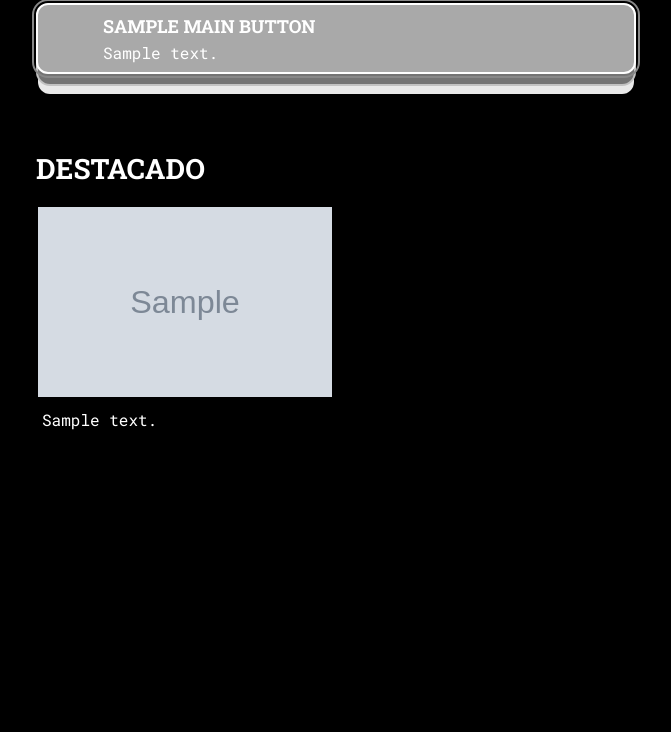
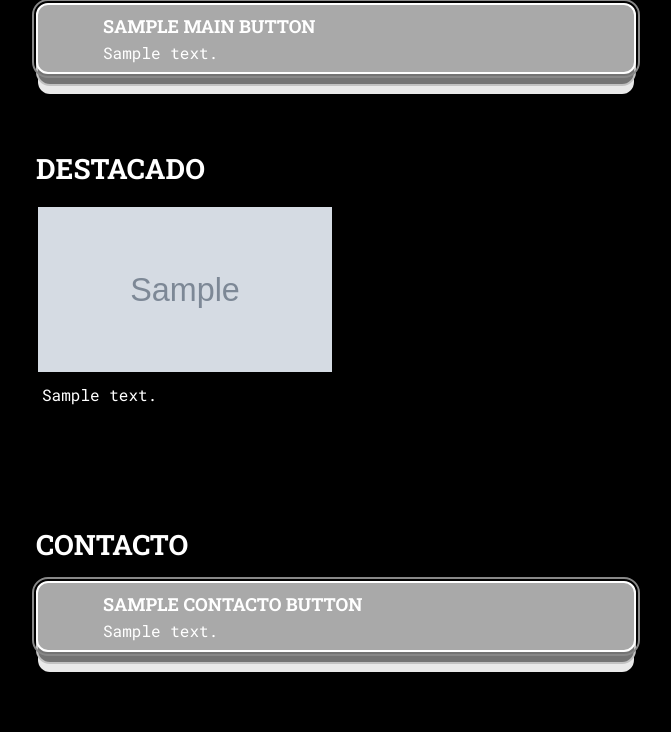
Before and after one commit to chimallidev/chimallidev_links_2, a FastAPI app: template app/templates/index.html in a window 1280 px wide. Shown: the part 589-1321 px from the top of the page, without its empty margins (304-975 px from the left). Before the commit the page ends 1019 px from the top, so only its background shows below. Run offline with FastAPI, Linux system fonts and the light colour scheme; the template is opened without the code that fills it: most values are stand-ins (such as "Sample title", 1, 10 or a date in 2020); grey boxes marked "Sample" are stand-in pictures.

Commit message:
Botones de contacto

```diff
--- a/app/routes/home.py
+++ b/app/routes/home.py
@@ -1,7 +1,7 @@
 from fastapi import APIRouter, Request, HTTPException, status
 from fastapi.responses import HTMLResponse
 from app.core.templates import templates
-from app.core.constants import META, HEADER_LINKS, MAIN_BUTTONS, DESTACADOS_CARDS
+from app.core.constants import META, HEADER_LINKS, MAIN_BUTTONS, DESTACADOS_CARDS, CONTACTO_BUTTONS
 
 router = APIRouter()
 
@@ -11,6 +11,7 @@ async def home(request: Request):
         "meta": META,
         "header_links": HEADER_LINKS,
         "main_buttons": MAIN_BUTTONS,
+        "contacto_buttons": CONTACTO_BUTTONS,
         "destacados_cards": DESTACADOS_CARDS
     }
 
--- a/app/static/css/components/chimalli_button_style.css
+++ b/app/static/css/components/chimalli_button_style.css
@@ -235,3 +235,9 @@
 .chimalli-button--turquoise:active {
     color: var(--third-color);
 }
+
+.chimalli-button--locked {
+    pointer-events: none;
+    background: var(--fourth-color-light);
+    color: var(--third-color);
+}
--- a/app/static/css/components/chimalli_card_style.css
+++ b/app/static/css/components/chimalli_card_style.css
@@ -39,8 +39,6 @@
     position: relative;
 
     z-index: 2;
-    height: 100%;
-    width: 100%;
     padding: 2px;
 
     display: flex;
@@ -84,7 +82,7 @@
     width: 100%;
     max-width: 100%;
     height: 66%;
-    aspect-ratio: 16/9;
+
 
     overflow: hidden;
     display: flex;
@@ -98,7 +96,7 @@
 
     object-fit: cover;
 
-
+    aspect-ratio: 16/9;
 
     transform: scale(1);
 
--- a/app/static/css/index_style.css
+++ b/app/static/css/index_style.css
@@ -61,13 +61,22 @@
 .index__destacado-item-1 {
     grid-area: card1;
     width: 100%;
-    overflow: hidden;
 }
 
 .index__destacado-item-2 {
     grid-area: card2;
     width: 100%;
-    overflow: hidden;
+}
+
+.index__contacto {
+    margin: 25px 0 80px 0;
+}
+
+.index__contacto-buttons {
+    margin-top: 20px;
+    display: flex;
+    flex-direction: column;
+    gap: 40px;
 }
 
 
--- /dev/null
+++ b/app/static/js/copy-button.js
@@ -0,0 +1,97 @@
+export function initCopyButtons() {
+    const buttons = document.querySelectorAll('[data-id="copy-button"]');
+
+    buttons.forEach((button) => {
+        button.addEventListener("click", async (event) => {
+            event.preventDefault();
+
+            // Ignorar clics mientras el botón está bloqueado
+            if (button.dataset.copyLocked === "true") {
+                return;
+            }
+
+            const textToCopy = button.dataset.copy;
+
+            if (!textToCopy) {
+                return;
+            }
+
+            const title = button.querySelector(
+                ".chimalli-button__title"
+            );
+
+            const description = button.querySelector(
+                ".chimalli-button__description"
+            );
+
+            const iconUse = button.querySelector(
+                ".chimalli-button__icon use"
+            );
+
+            const originalTitle = title?.textContent ?? "";
+            const originalDescription = description?.textContent ?? "";
+            const originalIconHref = iconUse?.getAttribute("href") ?? "";
+
+            try {
+                // Bloquear interacción
+                button.dataset.copyLocked = "true";
+                button.classList.add("chimalli-button--locked");
+
+                await navigator.clipboard.writeText(textToCopy);
+
+                if (title) {
+                    title.textContent = "COPIADO";
+                }
+
+                if (description) {
+                    description.textContent =
+                        "El correo esta en tu portapapeles ahora.";
+                }
+
+                if (iconUse) {
+                    iconUse.setAttribute(
+                        "href",
+                        "#icon-clipboard-check"
+                    );
+                }
+
+                setTimeout(() => {
+                    if (title) {
+                        title.textContent = originalTitle;
+                    }
+
+                    if (description) {
+                        description.textContent =
+                            originalDescription;
+                    }
+
+                    if (iconUse) {
+                        iconUse.setAttribute(
+                            "href",
+                            originalIconHref
+                        );
+                    }
+
+                    // Restaurar interacción
+                    delete button.dataset.copyLocked;
+                    button.classList.remove(
+                        "chimalli-button--locked"
+                    );
+                }, 1500);
+
+            } catch (error) {
+                // Restaurar interacción en caso de error
+                delete button.dataset.copyLocked;
+
+                button.classList.remove(
+                    "chimalli-button--locked"
+                );
+
+                console.error(
+                    "Error al copiar al portapapeles:",
+                    error
+                );
+            }
+        });
+    });
+}
--- /dev/null
+++ b/app/static/js/main.js
@@ -0,0 +1,5 @@
+import { initCopyButtons } from "./copy-button.js";
+
+document.addEventListener("DOMContentLoaded", ()=>{
+    initCopyButtons();
+})
--- a/app/templates/components/chimalli_button.html
+++ b/app/templates/components/chimalli_button.html
@@ -6,7 +6,7 @@
 {% set open_new_tab = chimalli_button.get('open_new_tab', true) %}
 
 {% set identifier = chimalli_button.get('identifier', 'chimalli-button') %}
-{% set copy_text = chimalli_button.get('copy_text', 'Contenido copiado') %}
+{% set copy_text = chimalli_button.get('copy_text', '') %}
 
 {% set state = chimalli_button.get('state', 'gray') %}
 
--- a/app/templates/index.html
+++ b/app/templates/index.html
@@ -55,8 +55,22 @@
 
     </section>
 
+    <section class="index__contacto">
+        <h2 class="index__h2">{{ "Contacto" | upper }}</h2>
+
+        <section class="index__contacto-buttons">
+            {% if contacto_buttons %}
+                {% for contacto_button in contacto_buttons %}
+                    {{chimalli_button(contacto_button)}}
+                {% endfor %}
+            {% endif %}
+        </section>
+    </section>
+
 </div>
 {% endblock %}
 
 {% block components_scripts %}
+<script type="module" src="/static/js/copy-button.js"></script>
+<script type="module" src="/static/js/main.js"></script>
 {% endblock %}
--- a/app/templates/svg/svg_sprite.html
+++ b/app/templates/svg/svg_sprite.html
@@ -126,3 +126,17 @@
             1-.708-.708L7.293 8 4.646 5.354a.5.5 0 1 1 .708-.708"
     />
   </symbol>
+
+  {# clipboard #}
+  <symbol id="icon-clipboard" viewBox="0 0 16 16">
+    <path fill="currentColor" d="M4 1.5H3a2 2 0 0 0-2 2V14a2 2 0 0 0 2 2h10a2 2 0 0 0 2-2V3.5a2 2 0 0 0-2-2h-1v1h1a1 1 0 0 1 1 1V14a1 1 0 0 1-1 1H3a1 1 0 0 1-1-1V3.5a1 1 0 0 1 1-1h1z"/>
+    <path d="M9.5 1a.5.5 0 0 1 .5.5v1a.5.5 0 0 1-.5.5h-3a.5.5 0 0 1-.5-.5v-1a.5.5 0 0 1 .5-.5zm-3-1A1.5 1.5 0 0 0 5 1.5v1A1.5 1.5 0 0 0 6.5 4h3A1.5 1.5 0 0 0 11 2.5v-1A1.5 1.5 0 0 0 9.5 0z"/>
+
+  </symbol>
+
+  {# clipboard check #}
+  <symbol id="icon-clipboard-check" viewBox="0 0 16 16">
+    <path fill="currentColor"  fill-rule="evenodd" d="M10.854 7.146a.5.5 0 0 1 0 .708l-3 3a.5.5 0 0 1-.708 0l-1.5-1.5a.5.5 0 1 1 .708-.708L7.5 9.793l2.646-2.647a.5.5 0 0 1 .708 0"/>
+    <path d="M4 1.5H3a2 2 0 0 0-2 2V14a2 2 0 0 0 2 2h10a2 2 0 0 0 2-2V3.5a2 2 0 0 0-2-2h-1v1h1a1 1 0 0 1 1 1V14a1 1 0 0 1-1 1H3a1 1 0 0 1-1-1V3.5a1 1 0 0 1 1-1h1z"/>
+    <path d="M9.5 1a.5.5 0 0 1 .5.5v1a.5.5 0 0 1-.5.5h-3a.5.5 0 0 1-.5-.5v-1a.5.5 0 0 1 .5-.5zm-3-1A1.5 1.5 0 0 0 5 1.5v1A1.5 1.5 0 0 0 6.5 4h3A1.5 1.5 0 0 0 11 2.5v-1A1.5 1.5 0 0 0 9.5 0z"/>
+  </symbol>
```
Also changed, not shown: app/core/constants.py (+30 -0 lines).
